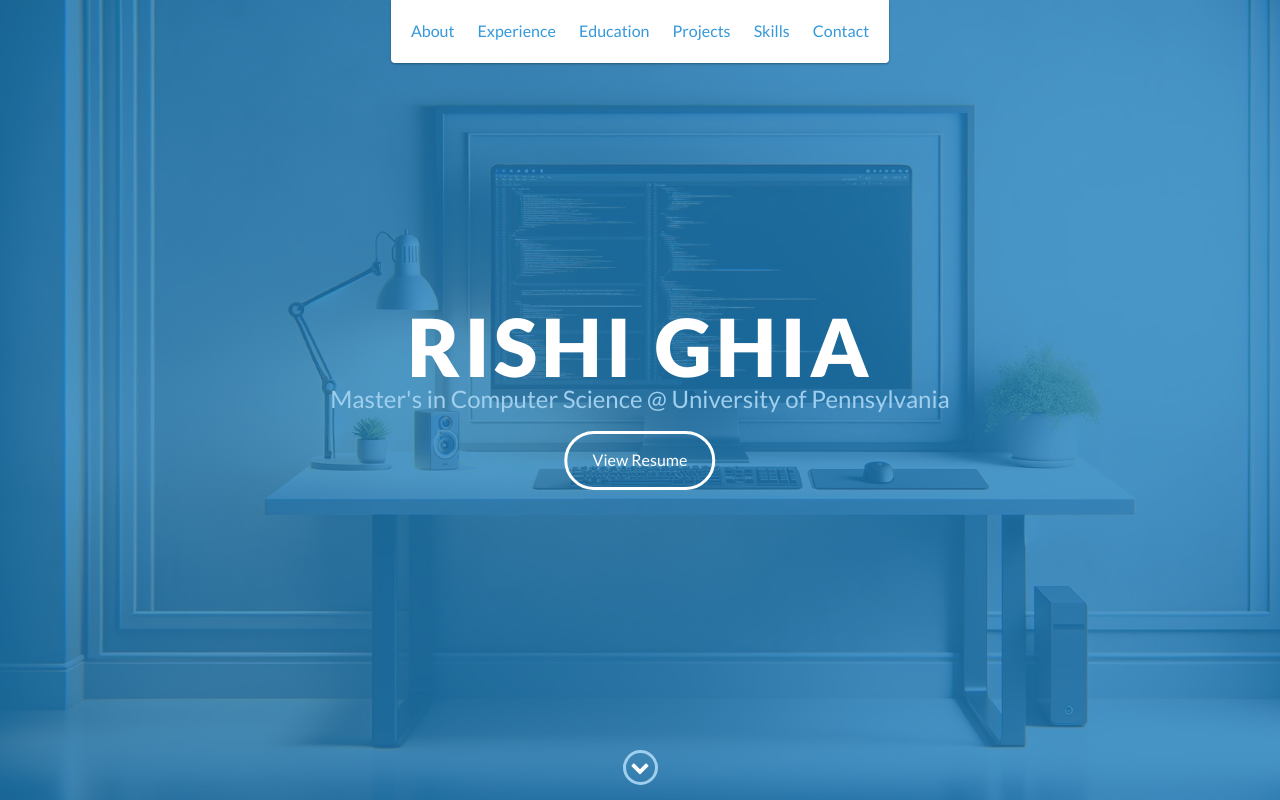
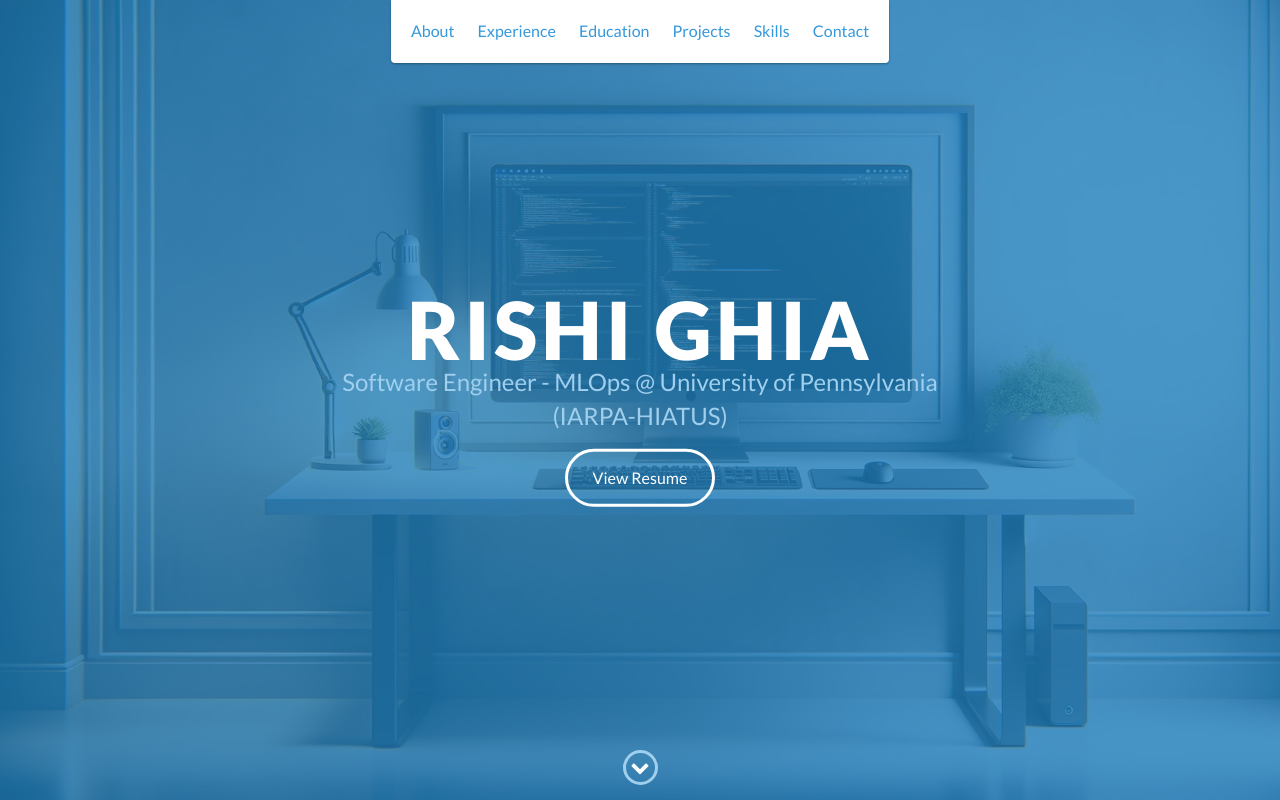
Before and after one commit to ghiarishi/ghiarishi.github.io, a website: page index.html in a window 1280 px wide. Shown: the top 800 px of the page. Drawn offline with nearby package versions, Linux system fonts and the light colour scheme.

Commit message:
Update index.html

```diff
--- a/index.html
+++ b/index.html
@@ -49,7 +49,7 @@
    <div id="lead">
     <div id="lead-content">
         <h1>Rishi Ghia</h1>
-        <h2 style="font-size: 24px;">Master's in Computer Science @ University of Pennsylvania</h2>
+        <h2 style="font-size: 24px;">Software Engineer - MLOps @ University of Pennsylvania (IARPA-HIATUS)</h2>
         <a href="https://drive.google.com/file/d/1Dz4L5L6GAk4t9pfIGrPH4Y-9KDPHFZOb/view?usp=drive_link" class="btn-rounded-white">View Resume</a>
     </div>
     <!-- End #lead-content -->
```
